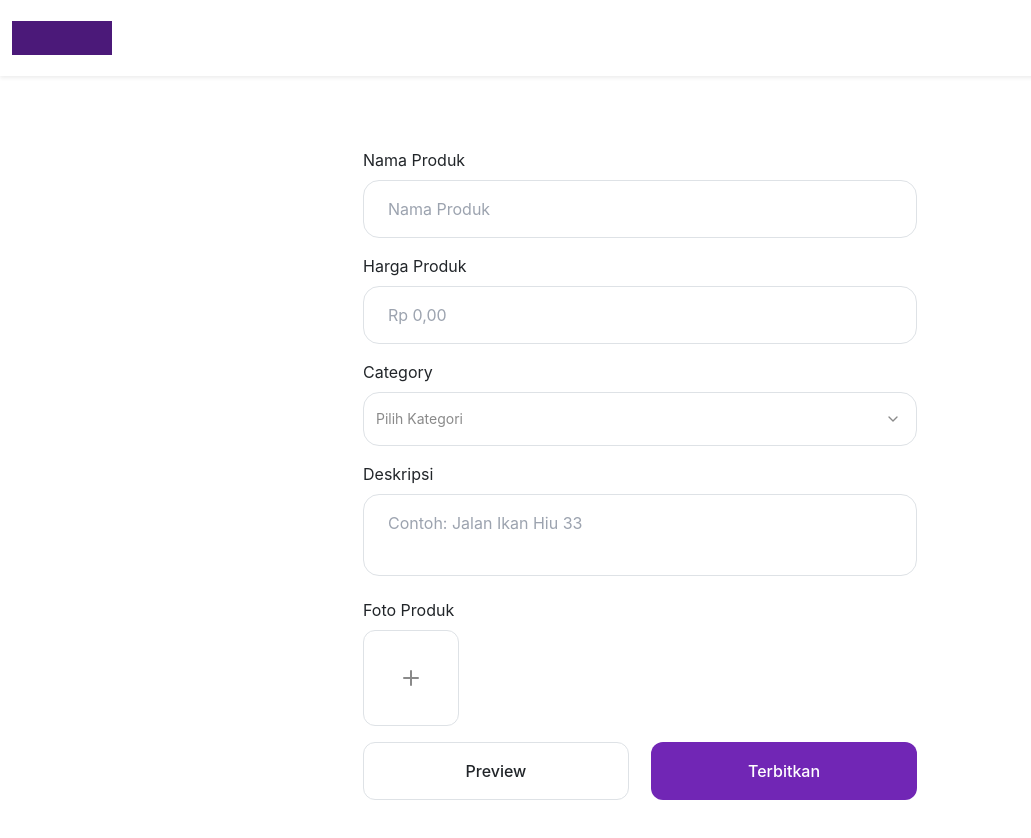
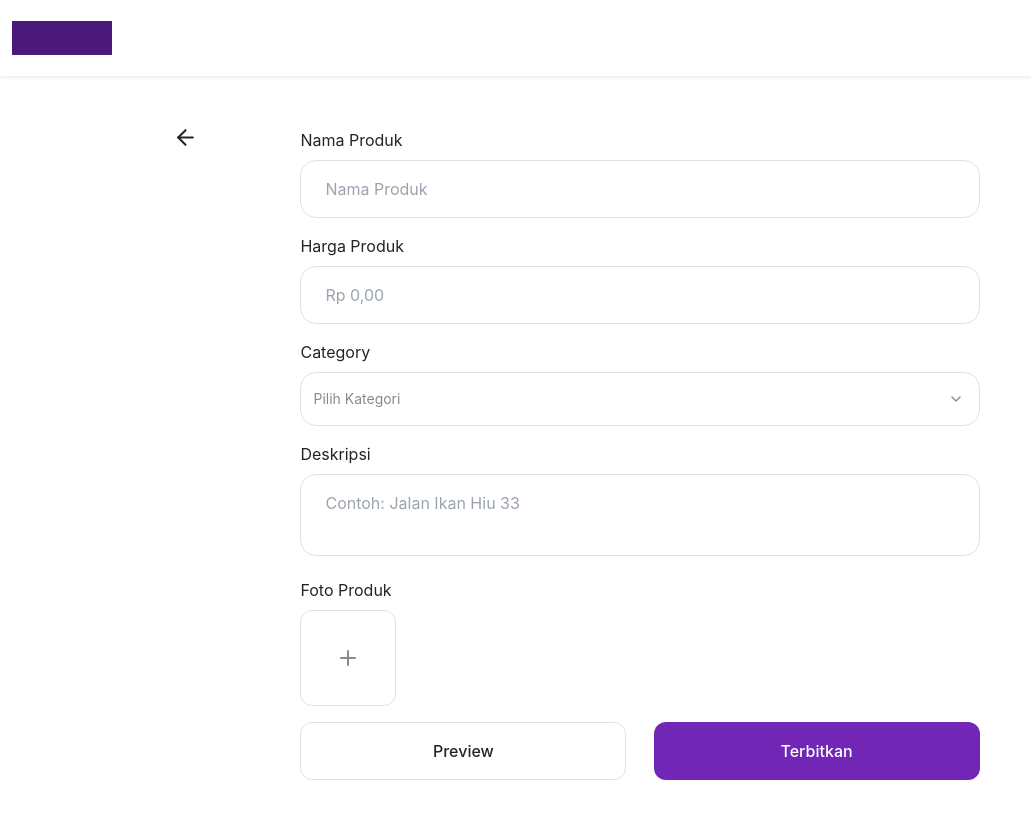
Before and after one commit to HaikalHdytullah/FE-Team-1-Final-Project, a React (Create React App) app: page /infoproduct in a window 1280 px wide. Shown: the top 838 px of the page, without its empty margins (0-1031 px from the left). After the commit the page ends 800 px from the top, so only its background shows below. Built offline with nearby package versions, Linux system fonts and the light colour scheme; no server answers.

Commit message:
fixing add products

```diff
--- a/src/components/InfoProduk.jsx
+++ b/src/components/InfoProduk.jsx
@@ -1,9 +1,19 @@
 import React from "react";
-import { FiPlus, FiChevronDown } from "react-icons/fi";
+import { FiArrowLeft, FiPlus, FiChevronDown } from "react-icons/fi";
+import { Container, Row, Col } from "react-bootstrap";
 
-const Infoproduk = () => {
+const InfoProduk = () => {
   return (
-    <div className="space-y-4 p-5 sm:mx-auto sm:w-[650px] w-full sm:mt-10 mt-4">
+    <Container>
+      <Row className="mt-5">
+        <Col sm={10} className="mx-auto">
+          <Row className="gx-5">
+            <Col sm={2} className="text-center">
+              <FiArrowLeft size={25} />
+            </Col>
+            <Col sm={8}>
+              <Row>
+                <div className="mt-1  w-full  space-y-4 sm:mx-auto sm:mt-10">
                   <div className="space-y-2">
                     <label className="block">Nama Produk</label>
                     <input
@@ -26,7 +36,7 @@ const Infoproduk = () => {
                       <span className="absolute inset-y-0 right-0 flex items-center pr-4 text-neutral-03">
                         <FiChevronDown />
                       </span>
-          <select className=" w-full rounded-2xl appearance-none border border-neutral-02 bg-neutral-01 py-3 pr-10 pl-3 focus:outline-none text-neutral-03 sm:text-sm">
+                      <select className=" w-full appearance-none rounded-2xl border border-neutral-02 bg-neutral-01 py-3 pr-10 pl-3 text-neutral-03 focus:outline-none sm:text-sm">
                         <option value="">Pilih Kategori</option>
                         <option value="Hobi">Hobi</option>
                         <option value="Kendaraan">Kendaraan</option>
@@ -42,14 +52,14 @@ const Infoproduk = () => {
                       id=""
                       name=""
                       rows="2"
-          className="w-full rounded-2xl border border-neutral-02 bg-neutral-01 py-3 px-4 text-neutral-03 focus:outline-none resize-none"
+                      className="w-full resize-none rounded-2xl border border-neutral-02 bg-neutral-01 py-3 px-4 text-neutral-03 focus:outline-none"
                       placeholder="Contoh: Jalan Ikan Hiu 33"
                     />
                   </div>
                   <div className="space-y-2">
                     <label className="block">Foto Produk</label>
                     <label
-          className="flex h-24 w-24 items-center justify-center rounded-xl border border-dashed border-neutral-02 text-neutral-03 text-2xl"
+                      className="flex h-24 w-24 items-center justify-center rounded-xl border border-dashed border-neutral-02 text-2xl text-neutral-03"
                       htmlFor="file"
                     >
                       <input
@@ -63,15 +73,22 @@ const Infoproduk = () => {
                     </label>
                   </div>
                   <div className="flex justify-between">
-        <button className="rounded-xl border border-primary-purple-04 py-3 font-medium  sm:w-74 w-[48%]">
+                    <button className="sm:w-74 w-[48%] rounded-xl border border-primary-purple-04  py-3 font-medium">
                       Preview
                     </button>
-        <button className="rounded-xl bg-primary-purple-04 py-3 font-medium text-white sm:w-74 w-[48%]">
+                    <button className="sm:w-74 w-[48%] rounded-xl bg-primary-purple-04 py-3 font-medium text-white">
                       Terbitkan
                     </button>
                   </div>
                 </div>
+              </Row>
+            </Col>
+            <Col sm={2}></Col>
+          </Row>
+        </Col>
+      </Row>
+    </Container>
   );
 };
 
-export default Infoproduk;
+export default InfoProduk;
```
Also changed, not shown: src/css/Create.css (deleted). Lines whose indentation alone changed are shown as unchanged.
